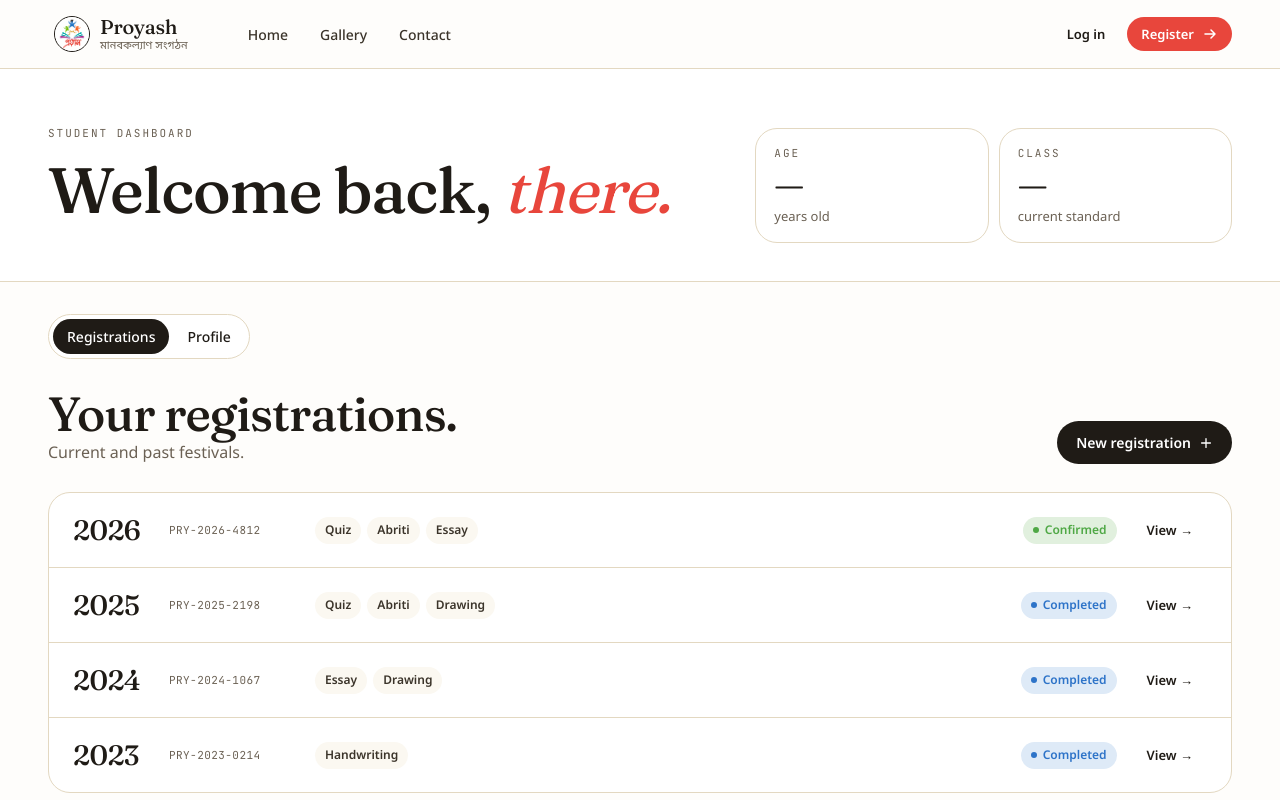
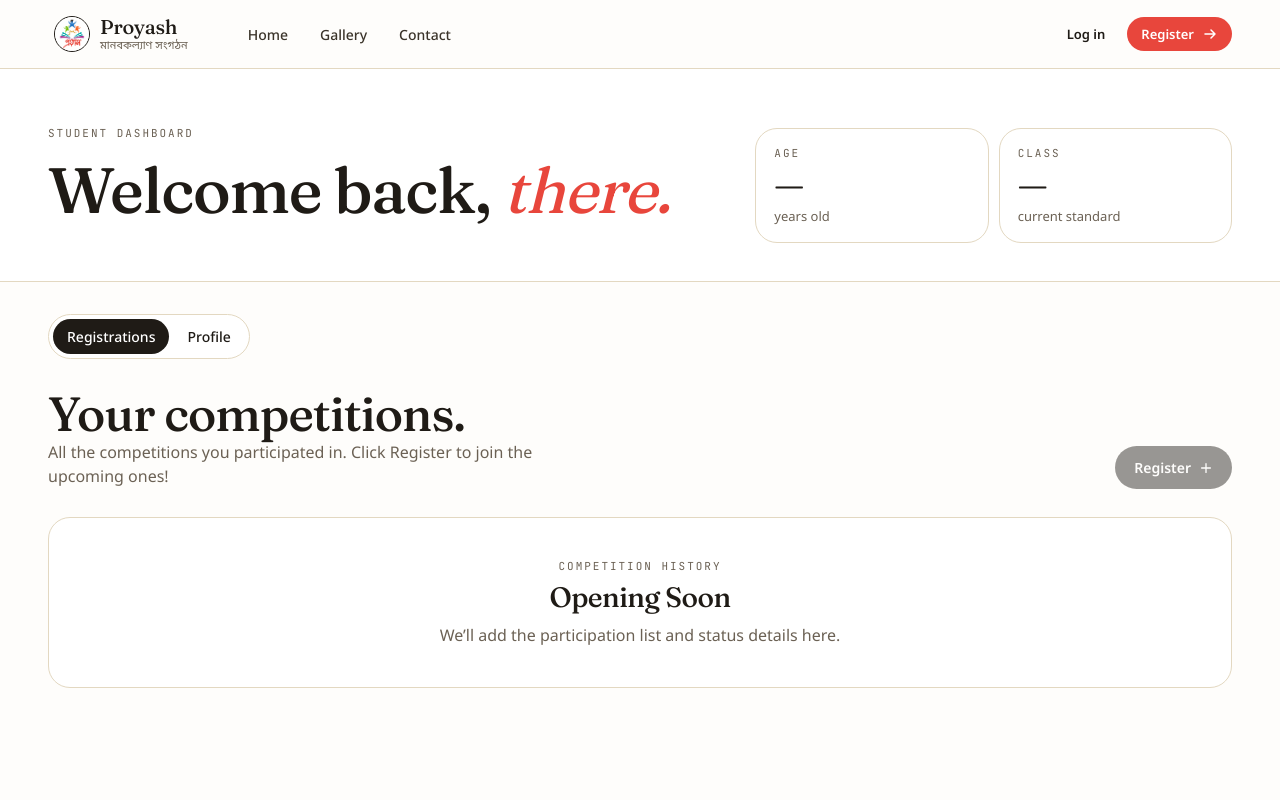
Before and after one commit to sumanbiswas7/prayash, a React (Vite) app: page /dashboard in a window 1280 px wide. Shown: the top 800 px of the page. Built offline with nearby package versions, Linux system fonts and the light colour scheme.

Commit message:
feat: changes on competetions, hide now

```diff
--- a/src/App.tsx
+++ b/src/App.tsx
@@ -47,7 +47,7 @@ export default function App() {
         <Route path="/" element={<Home setPage={go} />} />
         <Route path="/events" element={<Events setPage={go} />} />
         <Route path="/register" element={<Register setPage={go} onRegister={(student) => saveUser(student)} />} />
-        <Route path="/dashboard" element={<Dashboard setPage={go} user={user} onUpdate={saveUser} />} />
+        <Route path="/dashboard" element={<Dashboard user={user} onUpdate={saveUser} />} />
         <Route path="/gallery" element={<Gallery />} />
         <Route path="/contact" element={<Contact />} />
         <Route path="/auth" element={<Auth setPage={go} onLogin={(student) => saveUser(student)} />} />
--- a/src/pages/Dashboard.tsx
+++ b/src/pages/Dashboard.tsx
@@ -1,16 +1,15 @@
 import { useState } from 'react';
 import { PROYASH_DATA, Icon } from '../data';
 import { DobPicker } from '../components/DobPicker';
-import type { Certificate, Achievement, Page, Student } from '../types';
+import type { Certificate, Achievement, Student } from '../types';
 import './Dashboard.scss';
 
 interface DashboardProps {
-  setPage: (p: Page) => void;
   user: Student | null;
   onUpdate: (s: Student) => void;
 }
 
-export function Dashboard({ setPage, user, onUpdate }: DashboardProps) {
+export function Dashboard({ user, onUpdate }: DashboardProps) {
   const [tab, setTab] = useState('regs');
   const [activeCert, setActiveCert] = useState<Certificate | null>(null);
 
@@ -76,7 +75,7 @@ export function Dashboard({ setPage, user, onUpdate }: DashboardProps) {
 
           {tab === 'medals' && <MedalCase />}
           {tab === 'certs' && <Certificates onOpen={setActiveCert} />}
-          {tab === 'regs' && <Registrations setPage={setPage} />}
+          {tab === 'regs' && <Registrations />}
           {tab === 'profile' && <Profile user={user} onUpdate={onUpdate} />}
         </div>
       </section>
@@ -289,71 +288,28 @@ function CertModal({ cert, onClose }: { cert: Certificate; onClose: () => void }
   );
 }
 
-function Registrations({ setPage }: { setPage: (p: Page) => void }) {
-  const regs = [
-    {
-      id: 'PRY-2026-4812',
-      year: 2026,
-      events: ['Quiz', 'Abriti', 'Essay'],
-      status: 'Confirmed',
-      color: 'green',
-    },
-    {
-      id: 'PRY-2025-2198',
-      year: 2025,
-      events: ['Quiz', 'Abriti', 'Drawing'],
-      status: 'Completed',
-      color: 'blue',
-    },
-    {
-      id: 'PRY-2024-1067',
-      year: 2024,
-      events: ['Essay', 'Drawing'],
-      status: 'Completed',
-      color: 'blue',
-    },
-    {
-      id: 'PRY-2023-0214',
-      year: 2023,
-      events: ['Handwriting'],
-      status: 'Completed',
-      color: 'blue',
-    },
-  ];
+function Registrations() {
   return (
     <div>
       <div className="section-head">
         <div>
-          <h2 className="display regs-section__title">Your registrations.</h2>
-          <p className="regs-section__desc">Current and past festivals.</p>
+          <h2 className="display regs-section__title">Your competitions.</h2>
+          <p className="regs-section__desc">
+            All the competitions you participated in. Click Register to join the upcoming ones!
+          </p>
         </div>
-        <button className="btn btn-primary" onClick={() => setPage('register')}>
-          New registration <Icon.plus />
+        <button className="btn btn-primary" disabled style={{ opacity: 0.45, cursor: 'not-allowed' }}>
+          Register <Icon.plus />
         </button>
       </div>
-      <div className="card regs-table">
-        {regs.map((r, i, a) => (
-          <div
-            key={r.id}
-            className="reg-row"
-            style={{ borderBottom: i < a.length - 1 ? '1px solid var(--rule)' : 'none' }}
-          >
-            <div className="display reg-row__year">{r.year}</div>
-            <div className="mono">{r.id}</div>
-            <div className="reg-row__events">
-              {r.events.map((e) => (
-                <span key={e} className="chip">{e}</span>
-              ))}
-            </div>
-            <span
-              className="chip"
-              style={{ background: `var(--${r.color}-tint)`, color: `var(--${r.color})` }}
-            >
-              <span className="chip-dot" /> {r.status}
-            </span>
-            <button className="btn btn-ghost btn-sm">View →</button>
-          </div>
-        ))}
+      <div className="card regs-table" style={{ textAlign: 'center', padding: '40px 24px' }}>
+        <div className="eyebrow">Competition history</div>
+        <div className="display" style={{ fontSize: '28px', marginTop: '8px' }}>
+          Opening Soon
+        </div>
+        <p className="muted" style={{ margin: '10px 0 0' }}>
+          We’ll add the participation list and status details here.
+        </p>
       </div>
     </div>
   );
```
